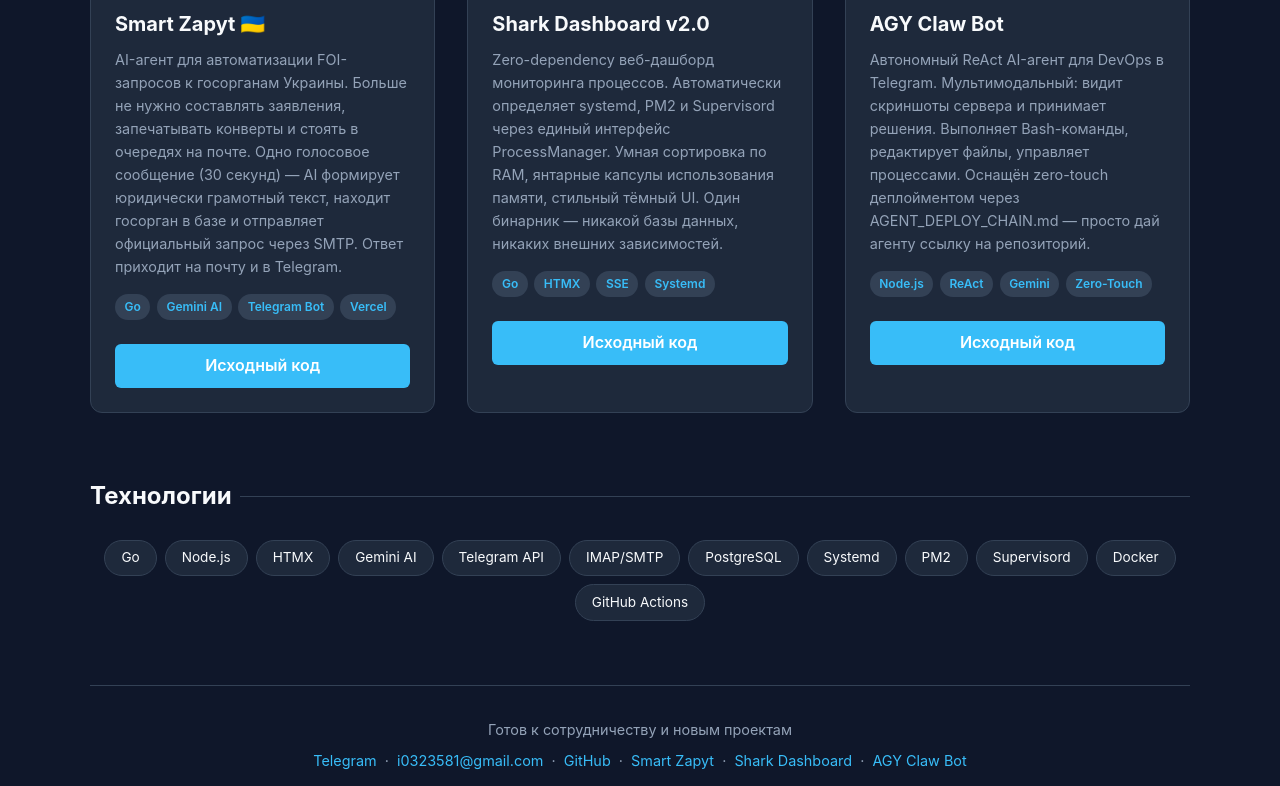
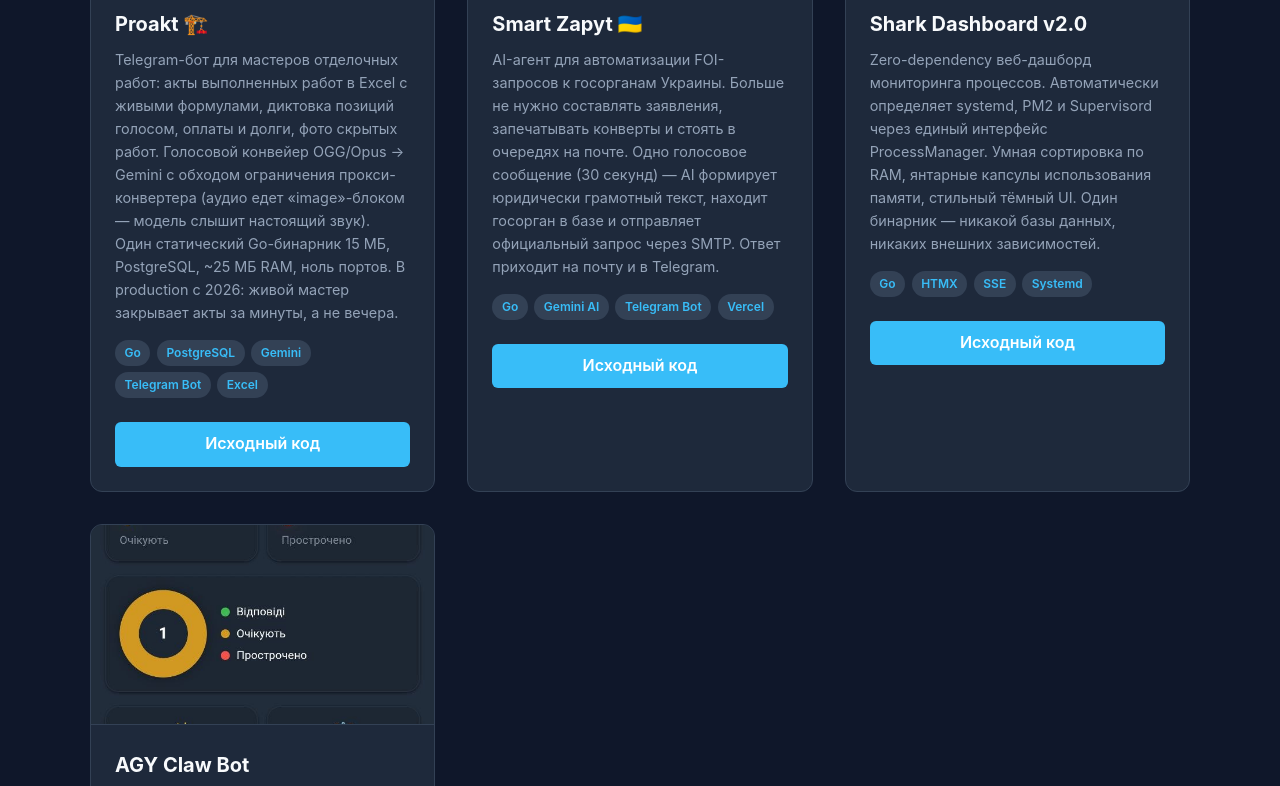
Before and after one commit to Sereban-glitch/Sereban-glitch.github.io, a plain HTML site: page index.html in a window 1280 px wide. Shown: the part 988-1774 px from the top of the page. Drawn offline with Linux system fonts and the light colour scheme.

Commit message:
feat: Proakt — Telegram-бот строителя (акты, голос, Excel)
Новая карточка проекта первой в сетке + обложка (Telegram-чат: голос →
распознавание → позиция → xlsx) + ссылки в футере и og:description.

```diff
--- a/index.html
+++ b/index.html
@@ -5,7 +5,7 @@
     <meta name="viewport" content="width=device-width, initial-scale=1.0">
     <title>Sereban-glitch | AI & Backend Developer</title>
     <meta property="og:title" content="Sereban-glitch | AI & Backend Developer">
-    <meta property="og:description" content="Zero-Touch Deployment, AI Agents, Go Backend. Портфолио проектов: Smart Zapyt, Shark Dashboard, AGY Claw Bot.">
+    <meta property="og:description" content="Zero-Touch Deployment, AI Agents, Go Backend. Портфолио проектов: Proakt, Smart Zapyt, Shark Dashboard, AGY Claw Bot.">
     <meta property="og:image" content="https://Sereban-glitch.github.io/assets/shark_cover.jpg">
     <meta property="og:url" content="https://Sereban-glitch.github.io">
     <meta name="twitter:card" content="summary_large_image">
@@ -221,6 +221,21 @@
             <h2 class="section-title">Проекты</h2>
             <div class="projects-grid">
                 <div class="card">
+                    <img class="card-img" src="assets/proakt_cover.jpg" alt="Proakt — Telegram бот строителя">
+                    <div class="card-body">
+                        <h2>Proakt 🏗️</h2>
+                        <p>Telegram-бот для мастеров отделочных работ: акты выполненных работ в Excel с живыми формулами, диктовка позиций голосом, оплаты и долги, фото скрытых работ. Голосовой конвейер OGG/Opus → Gemini с обходом ограничения прокси-конвертера (аудио едет «image»-блоком — модель слышит настоящий звук). Один статический Go-бинарник 15 МБ, PostgreSQL, ~25 МБ RAM, ноль портов. В production с 2026: живой мастер закрывает акты за минуты, а не вечера.</p>
+                        <div class="tags">
+                            <span class="tag">Go</span>
+                            <span class="tag">PostgreSQL</span>
+                            <span class="tag">Gemini</span>
+                            <span class="tag">Telegram Bot</span>
+                            <span class="tag">Excel</span>
+                        </div>
+                        <a href="https://github.com/Sereban-glitch/proakt-build-bot" class="card-btn" target="_blank">Исходный код</a>
+                    </div>
+                </div>
+                <div class="card">
                     <img class="card-img" src="assets/bot_cover.jpg" alt="Smart Zapyt Bot Interface">
                     <div class="card-body">
                         <h2>Smart Zapyt 🇺🇦</h2>
@@ -292,6 +307,8 @@
                 &nbsp;·&nbsp;
                 <a href="https://github.com/Sereban-glitch" target="_blank">GitHub</a>
                 &nbsp;·&nbsp;
+                <a href="https://github.com/Sereban-glitch/proakt-build-bot" target="_blank">Proakt</a>
+                &nbsp;·&nbsp;
                 <a href="https://github.com/Sereban-glitch/info-bot-go" target="_blank">Smart Zapyt</a>
                 &nbsp;·&nbsp;
                 <a href="https://github.com/Sereban-glitch/shark-dashboard" target="_blank">Shark Dashboard</a>
```
Also changed, not shown: assets/proakt_cover.jpg (added).
